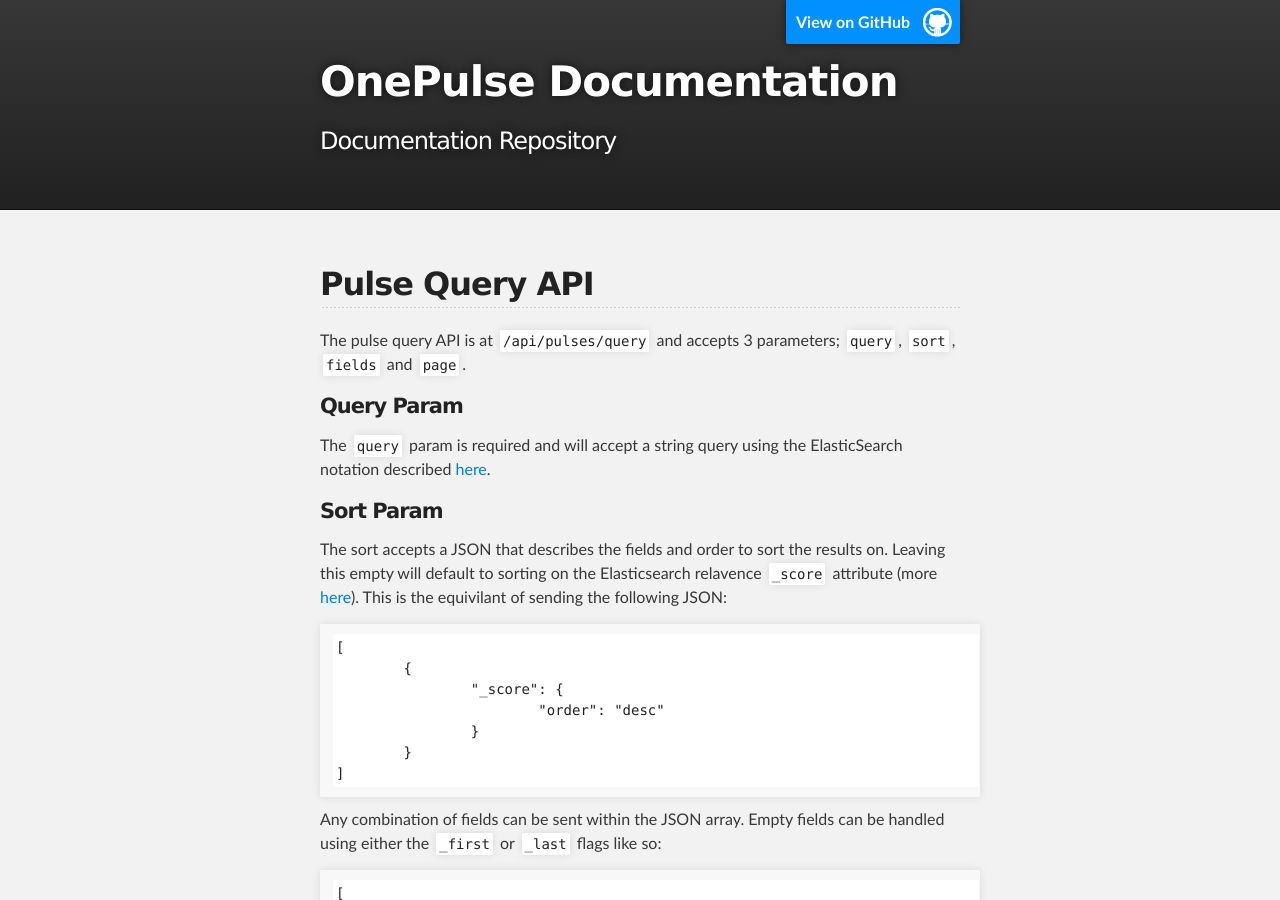
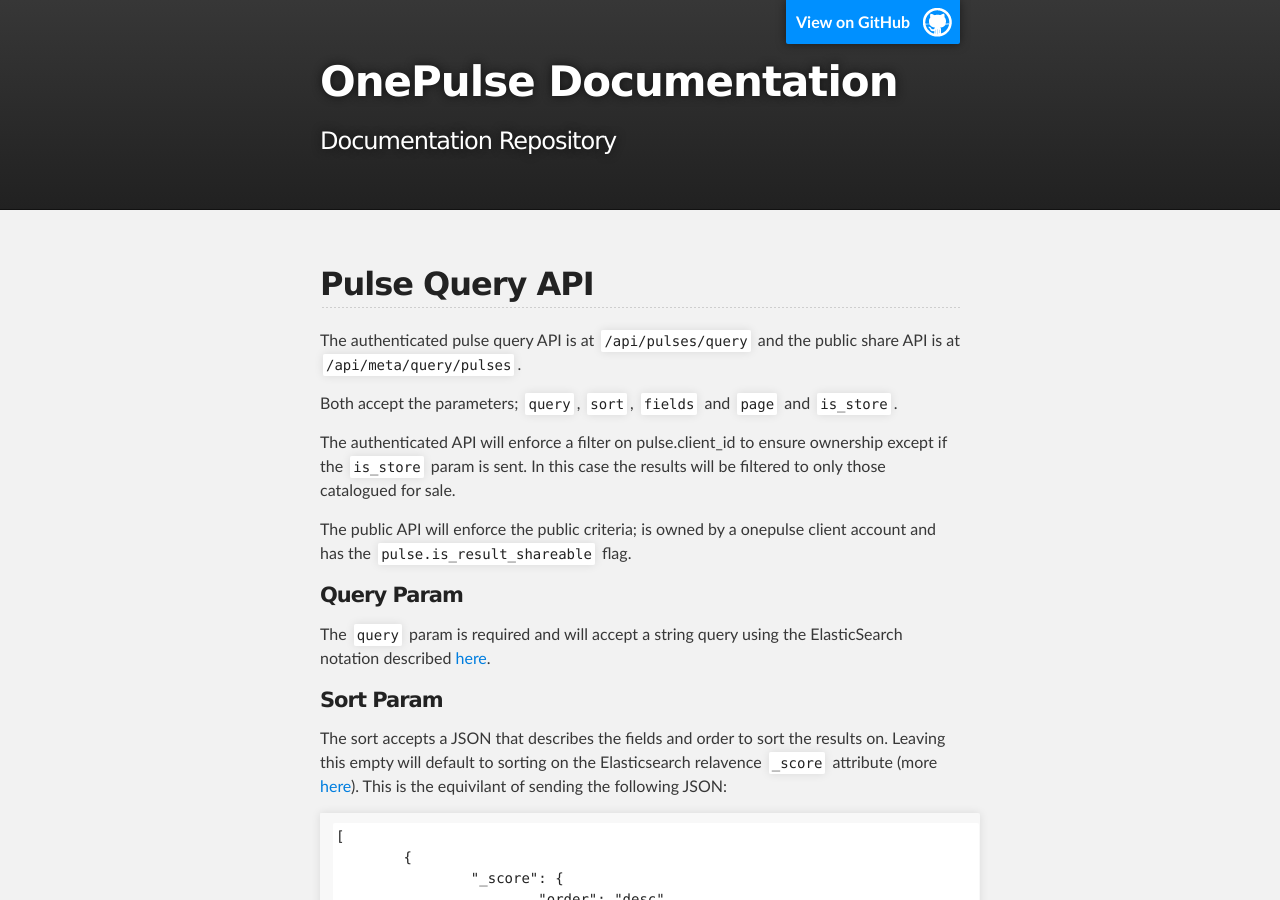
Before and after one commit to OnePulse/documentation, a Jekyll site: the page built from private/pulse_search_api/query_notation.md, in a window 1280 px wide and 900 px high. Built offline with Jekyll 4.4.1, drawn with Linux system fonts in a browser that asks for light colours; our own code applies the rules of GitHub Pages for plain Markdown files; some of the changed text lies outside the part shown.

Commit message:
Added notes on how to access store pulses

```diff
--- a/private/pulse_search_api/query_notation.md
+++ b/private/pulse_search_api/query_notation.md
@@ -1,6 +1,12 @@
 ## Pulse Query API
 
-The pulse query API is at `/api/pulses/query` and accepts 3 parameters; `query`, `sort`, `fields` and `page`.
+The authenticated pulse query API is at `/api/pulses/query` and the public share API is at `/api/meta/query/pulses`.
+
+Both accept the parameters; `query`, `sort`, `fields` and `page` and `is_store`.
+
+The authenticated API will enforce a filter on pulse.client_id to ensure ownership except if the `is_store` param is sent. In this case the results will be filtered to only those catalogued for sale.
+
+The public API will enforce the public criteria; is owned by a onepulse client account and has the `pulse.is_result_shareable` flag.
 
 #### Query Param
 The `query` param is required and will accept a string query using the ElasticSearch notation described [here](https://www.elastic.co/guide/en/elasticsearch/reference/5.5/query-dsl-query-string-query.html).
@@ -45,6 +51,9 @@
 The page param is optional and can be used as expected to provide pagination of the results.
 
 :pencil2: Querys will be limited to a max of 2000 results. This mean pagination may not return all the pulses that match a query if it is too loose.  A more specific query should be used in this case.
+
+#### Is Store Param
+The `is_store` flag can be set to true to filter out pulses that are catalogued for sale. The flag can be used on either endpoint but logically only makes sense to be used on the authenticated API at `/api/pulses/query`
 
 ### Query Examples
 
```
